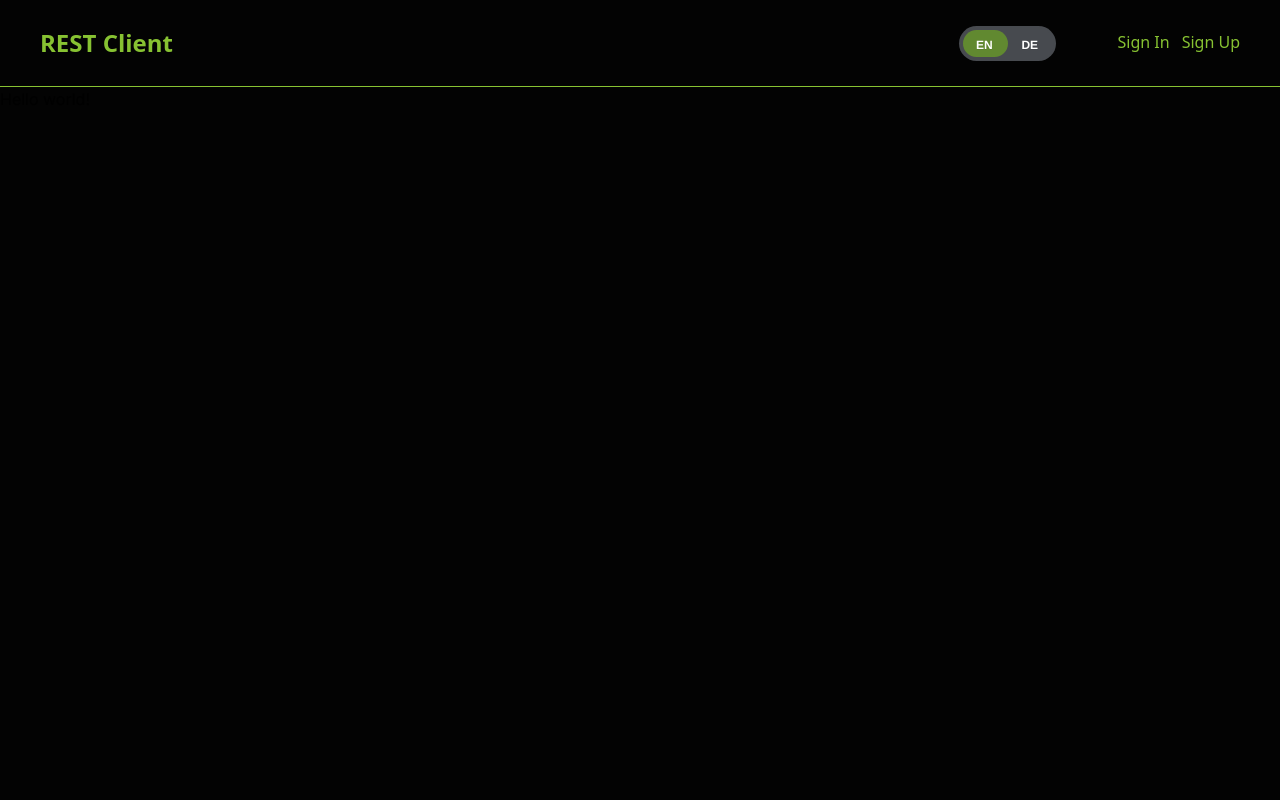
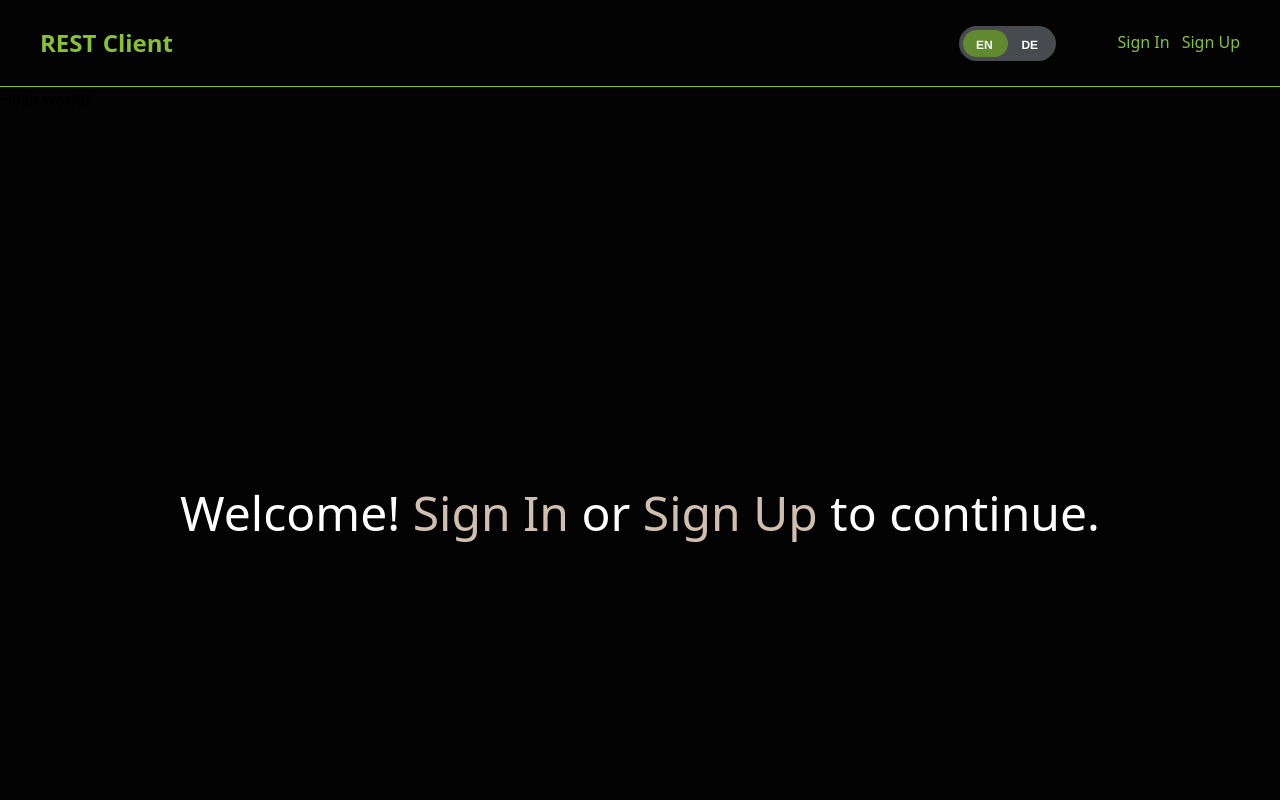
Before and after one commit to Yaroslav37/rest-client-app, a Next.js app: page / in a window 1280 px wide. Shown: the top 800 px of the page. Built offline with nearby package versions, Linux system fonts and the light colour scheme; no server answers.

Commit message:
feat: main page layout

```diff
--- a/src/app/page.tsx
+++ b/src/app/page.tsx
@@ -1,6 +1,8 @@
 'use client';
 import { useTranslations } from 'next-intl';
 
+import AuthWelcome from '@/components/layout/Navbar/AuthWelcome';
+import UserWelcome from '@/components/layout/Navbar/UserWelcome';
 import { useAuth } from '@/hooks/useAuth';
 
 export default function Home() {
@@ -11,11 +13,7 @@ export default function Home() {
     <div className="min-h-screen flex flex-col">
       <main className="flex-1 min-h-[100vh] flex flex-col items-center sm:items-start bg-dark">
         <h1 className="font-inter">{t('title')}</h1>
-        {user && (
-          <>
-            <div className="w-full text-amber-300 text-center">Hello, {user?.email}</div>
-          </>
-        )}
+        {user ? <UserWelcome email={user.email || ''} /> : <AuthWelcome />}
       </main>
     </div>
   );
--- a/src/components/layout/Header/Header.tsx
+++ b/src/components/layout/Header/Header.tsx
@@ -2,7 +2,6 @@
 
 import Image from 'next/image';
 import Link from 'next/link';
-import { useRouter } from 'next/navigation';
 import { useTranslations } from 'next-intl';
 import { toast } from 'react-toastify';
 
@@ -22,13 +21,11 @@ export const Header = () => {
   const t = useTranslations('Header');
   const tr = useTranslations('Toasts');
   const { user, logout } = useAuth();
-  const router = useRouter();
   const isScrolled = useScrollTrigger(50);
 
   const handleLogout = () => {
     logout();
     toast.success(tr('logout.success'));
-    router.push(ROUTES.SIGN_IN);
   };
 
   return (
--- /dev/null
+++ b/src/components/layout/Navbar/AuthWelcome.tsx
@@ -0,0 +1,24 @@
+import Link from 'next/link';
+import React from 'react';
+
+import { ROUTES } from '@/shared/routes';
+
+export default function AuthWelcome() {
+  return (
+    <div className="flex items-center justify-center w-full h-screen text-white text-5xl whitespace-pre">
+      <span className="text-responsive-auth">Welcome! </span>
+      <Link href={ROUTES.SIGN_IN} className="inline-flex flex-col items-center justify-center">
+        <span className="text-responsive-auth text-[#D0BFAF] hover:bg-purple-400 hover:text-black">
+          Sign In
+        </span>
+      </Link>
+      <span className="text-responsive-auth"> or </span>
+      <Link href={ROUTES.SIGN_UP} className="inline-flex flex-col items-center justify-center">
+        <span className="text-responsive-auth text-[#D0BFAF] hover:bg-blue-400 hover:text-black">
+          Sign Up
+        </span>
+      </Link>
+      <span className="text-responsive-auth"> to continue.</span>
+    </div>
+  );
+}
--- /dev/null
+++ b/src/components/layout/Navbar/UserWelcome.tsx
@@ -0,0 +1,35 @@
+import Link from 'next/link';
+import React from 'react';
+
+import { ROUTES } from '@/shared/routes';
+
+export default function UserWelcome({ email }: { email: string }) {
+  return (
+    <div className="flex flex-col h-screen justify-center items-center w-full">
+      <h1 className="flex flex-row text-responsive text-white font-bold mb-12 whitespace-pre">
+        Welcome, <span className="text-[#FFCC54]">{email}</span>!
+      </h1>
+
+      <div className="flex flex-col items-center  gap-5">
+        <Link
+          href={ROUTES.REST}
+          className="flex flex-col items-center justify-center bg-[#29E881] rounded-full px-10 py-3 hover:text-white"
+        >
+          <span className="text-responsive">REST Client</span>
+        </Link>
+        <Link
+          href={ROUTES.HISTORY}
+          className="flex flex-col items-center justify-center  bg-[#73CCFE] rounded-full px-10 py-3 w-full hover:text-white"
+        >
+          <span className="text-responsive">History</span>
+        </Link>
+        <Link
+          href={ROUTES.VARIABLES}
+          className="flex flex-col items-center justify-center  bg-[#FF87FC] rounded-full px-10 py-3 w-full hover:text-white"
+        >
+          <span className="text-responsive">Variables</span>
+        </Link>
+      </div>
+    </div>
+  );
+}
--- a/src/styles/globals.css
+++ b/src/styles/globals.css
@@ -66,3 +66,11 @@ body {
 .button {
   @apply w-full mt-2 py-2 px-4 rounded-md text-white font-medium bg-gradient-to-r from-green-900 to-green-700 hover:from-green-800 hover:to-green-600 focus:outline-none focus:ring-2 focus:ring-green-500 focus:ring-offset-2 transition-colors;
 }
+
+.text-responsive-auth {
+  @apply text-3xl sm:text-4xl md:text-5xl lg:text-6xl;
+}
+
+.text-responsive {
+  @apply text-5xl sm:text-5xl md:text-6xl lg:text-7xl;
+}
```
Also changed, not shown: src/components/ui/ErrorToasts/ErrorToasts.tsx (deleted, +0 -30 lines).
